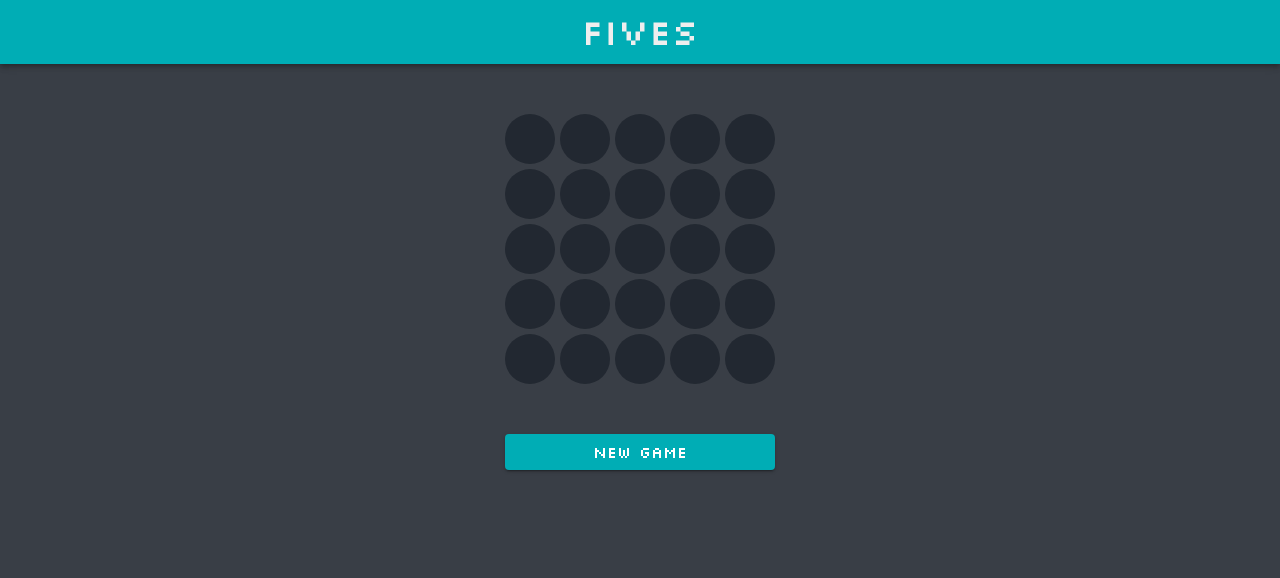
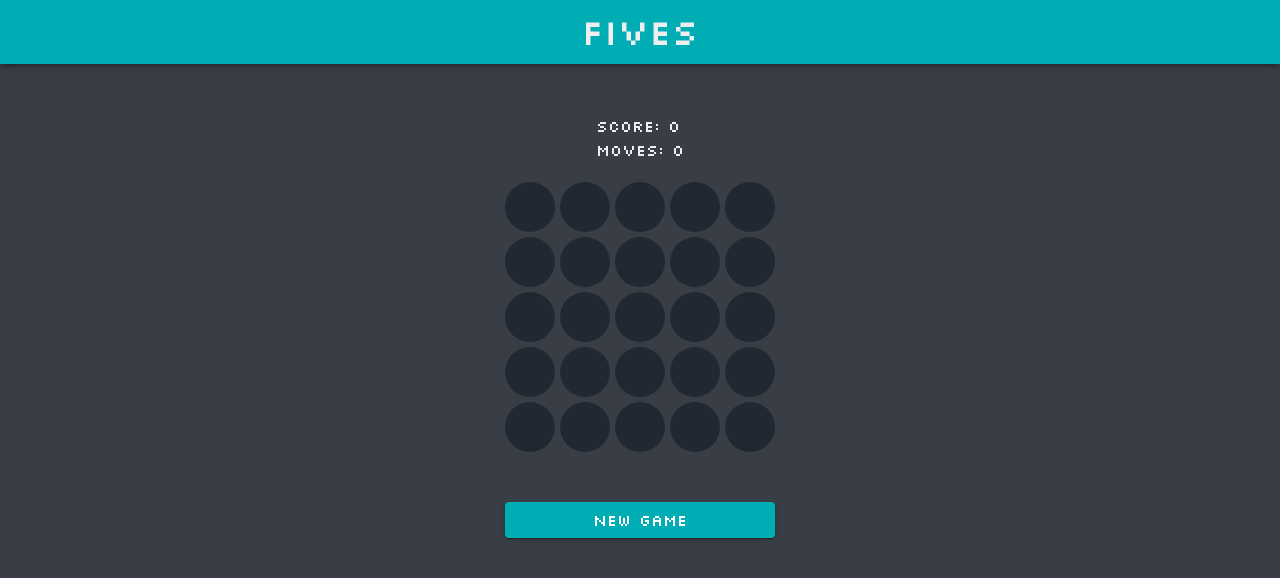
Before and after one commit to yaylinda/react-fives, a React (Create React App) app: page / in a window 1280 px wide. Shown: the top 578 px of the page. Built offline with nearby package versions, Linux system fonts and the light colour scheme.

Commit message:
fixing scoring and turns

```diff
--- a/package.json
+++ b/package.json
@@ -15,6 +15,7 @@
     "@types/react-dom": "^18.0.6",
     "classnames": "^2.3.1",
     "immer": "^9.0.15",
+    "lodash": "^4.17.21",
     "react": "^18.2.0",
     "react-dom": "^18.2.0",
     "react-scripts": "5.0.1",
@@ -46,5 +47,8 @@
       "last 1 firefox version",
       "last 1 safari version"
     ]
+  },
+  "devDependencies": {
+    "@types/lodash": "^4.14.183"
   }
 }
--- a/public/index.html
+++ b/public/index.html
@@ -26,7 +26,7 @@
     -->
     <link rel="preconnect" href="https://fonts.googleapis.com">
     <link rel="preconnect" href="https://fonts.gstatic.com" crossorigin>
-    <link href="https://fonts.googleapis.com/css2?family=Silkscreen&display=swap" rel="stylesheet">
+    <link href="https://fonts.googleapis.com/css2?family=Silkscreen:wght@400;700&display=swap" rel="stylesheet">
     <title>React App</title>
   </head>
   <body>
--- a/src/App.css
+++ b/src/App.css
@@ -6,12 +6,20 @@
 
 .appBar {
   background-color: #00ADB5!important;
+  margin-bottom: 50px;
 }
 
 .headerText {
   color: #EEEEEE;
   font-size: 36px!important;
   text-align: center;
+}
+
+.statsBar {
+  align-self: center;
+  margin-bottom: 20px;
+  color: #EEEEEE;
+  font-weight: '700';
 }
 
 .button {
--- a/src/App.tsx
+++ b/src/App.tsx
@@ -39,8 +39,16 @@ const Transition = React.forwardRef(function Transition(
 });
 
 function App() {
-  const { hasStarted, isGameOver, move, newGame, closeGameOverDialog } =
-    useGameStore();
+  const {
+    hasStarted,
+    isGameOver,
+    showGameOverDialog,
+    moves,
+    score,
+    move,
+    newGame,
+    closeGameOverDialog,
+  } = useGameStore();
 
   /**
    *
@@ -89,8 +97,12 @@ function App() {
             </Typography>
           </Toolbar>
         </AppBar>
+        <div className="statsBar">
+          <Typography>Score: {score}</Typography>
+          <Typography>Moves: {moves}</Typography>
+        </div>
         <Board />
-        {!hasStarted && (
+        {(!hasStarted || isGameOver) && (
           <Button
             className="button"
             variant="contained"
@@ -102,7 +114,7 @@ function App() {
         )}
         <Dialog
           className="dialog"
-          open={isGameOver}
+          open={showGameOverDialog}
           TransitionComponent={Transition}
           keepMounted
           onClose={closeGameOverDialog}
@@ -111,7 +123,8 @@ function App() {
           <DialogTitle>Game Over</DialogTitle>
           <DialogContent>
             <DialogContentText id="alert-dialog-slide-description">
-              <Typography>High Score: TODO</Typography>
+              <Typography>Score: {score}</Typography>
+              <Typography>Moves: {moves}</Typography>
             </DialogContentText>
           </DialogContent>
           <DialogActions>
--- a/src/Board.css
+++ b/src/Board.css
@@ -2,7 +2,6 @@
   display: flex;
   flex-direction: column;
   align-items: center;
-  margin-top: 50px;
   margin-bottom: 50px;
   gap: 5px;
 }
--- a/src/gameStore.ts
+++ b/src/gameStore.ts
@@ -14,7 +14,9 @@ export interface GameState {
   hasStarted: boolean;
   board: CellData[][];
   isGameOver: boolean;
+  showGameOverDialog: boolean;
   score: number;
+  moves: number;
   move: (dir: MoveDirection) => void;
   newGame: () => void;
   closeGameOverDialog: () => void;
@@ -24,7 +26,9 @@ const useGameStore = create<GameState>()((set) => ({
   hasStarted: false,
   board: initBoard(),
   isGameOver: false,
+  showGameOverDialog: false,
   score: 0,
+  moves: 0,
 
   /**
    *
@@ -40,17 +44,24 @@ const useGameStore = create<GameState>()((set) => ({
 
       console.log(`[gameStore][move] direction: ${dir}`);
 
-      const board = moveOnBoard(state.board, dir);
+      const { board, score } = moveOnBoard(state.board, dir);
 
+      let moves = state.moves;
       const coords = getCoordinatesForNewCell(board, dir);
       if (coords != null) {
         board[coords.row][coords.col] = { value: randomCellValue() };
+        moves = moves + 1;
       }
+
+      const gameOver = isGameOver(board);
 
       return {
         ...state,
         board: [...board],
-        isGameOver: isGameOver(board),
+        isGameOver: gameOver,
+        showGameOverDialog: gameOver,
+        moves: moves,
+        score: state.score + score,
       };
     }),
 
@@ -71,6 +82,7 @@ const useGameStore = create<GameState>()((set) => ({
         board: board,
         hasStarted: true,
         isGameOver: false,
+        showGameOverDialog: false,
       };
     }),
 
@@ -78,7 +90,8 @@ const useGameStore = create<GameState>()((set) => ({
    *
    * @returns
    */
-  closeGameOverDialog: () => set((state) => ({ ...state, isGameOver: false })),
+  closeGameOverDialog: () =>
+    set((state) => ({ ...state, showGameOverDialog: false })),
 }));
 
 export default useGameStore;
--- a/src/utils.ts
+++ b/src/utils.ts
@@ -1,5 +1,5 @@
 import { CellData, IntermediateCellData, MoveDirection } from "./types";
-import produce from "immer";
+import { sum } from "lodash";
 
 export const NUM_ROWS = 5;
 export const NUM_COLS = 5;
@@ -157,7 +157,7 @@ const getRandomIndex = (values: number[]) => {
 export const moveOnBoard = (
   board: CellData[][],
   dir: MoveDirection
-): CellData[][] => {
+): { board: CellData[][]; score: number } => {
   const intermediateBoard: IntermediateCellData[][] = Array.from(
     Array(NUM_ROWS)
   ).map((_, r) => Array.from(Array(NUM_COLS)).map((_, c) => ({ values: [] })));
@@ -253,17 +253,26 @@ export const moveOnBoard = (
       break;
   }
 
+  console.log(`intermediateBoard=${JSON.stringify(intermediateBoard)}`);
+
+  let moveScore = 0;
   const newBoard = initBoard();
   for (let row = 0; row < NUM_ROWS; row++) {
     for (let col = 0; col < NUM_COLS; col++) {
-      newBoard[row][col].value = intermediateBoard[row][col].values.reduce(
-        (partialSum, a) => partialSum + a,
-        0
+      const filteredValues = intermediateBoard[row][col].values.filter(
+        (v) => v > 0
       );
+
+      const cellTotal = sum(filteredValues);
+      newBoard[row][col].value = cellTotal;
+
+      if (filteredValues.length > 1) {
+        moveScore += cellTotal;
+      }
     }
   }
 
-  return newBoard;
+  return { board: newBoard, score: moveScore };
 };
 
 /**
@@ -300,27 +309,24 @@ export const isGameOver = (board: CellData[][]): boolean => {
   }
 
   const left = moveOnBoard(
-    produce(board, (draft) => draft),
+    JSON.parse(JSON.stringify(board)),
     MoveDirection.LEFT
   );
   const right = moveOnBoard(
-    produce(board, (draft) => draft),
-    MoveDirection.LEFT
+    JSON.parse(JSON.stringify(board)),
+    MoveDirection.RIGHT
   );
-  const up = moveOnBoard(
-    produce(board, (draft) => draft),
-    MoveDirection.LEFT
-  );
+  const up = moveOnBoard(JSON.parse(JSON.stringify(board)), MoveDirection.UP);
   const down = moveOnBoard(
-    produce(board, (draft) => draft),
-    MoveDirection.LEFT
+    JSON.parse(JSON.stringify(board)),
+    MoveDirection.DOWN
   );
 
   return [
-    isSame(board, left),
-    isSame(board, right),
-    isSame(board, up),
-    isSame(board, down),
+    isSame(board, left.board),
+    isSame(board, right.board),
+    isSame(board, up.board),
+    isSame(board, down.board),
   ].every((v) => v);
 };
 
```
Also changed, not shown: 1 other file (tests, documents, lock files or other folders).
